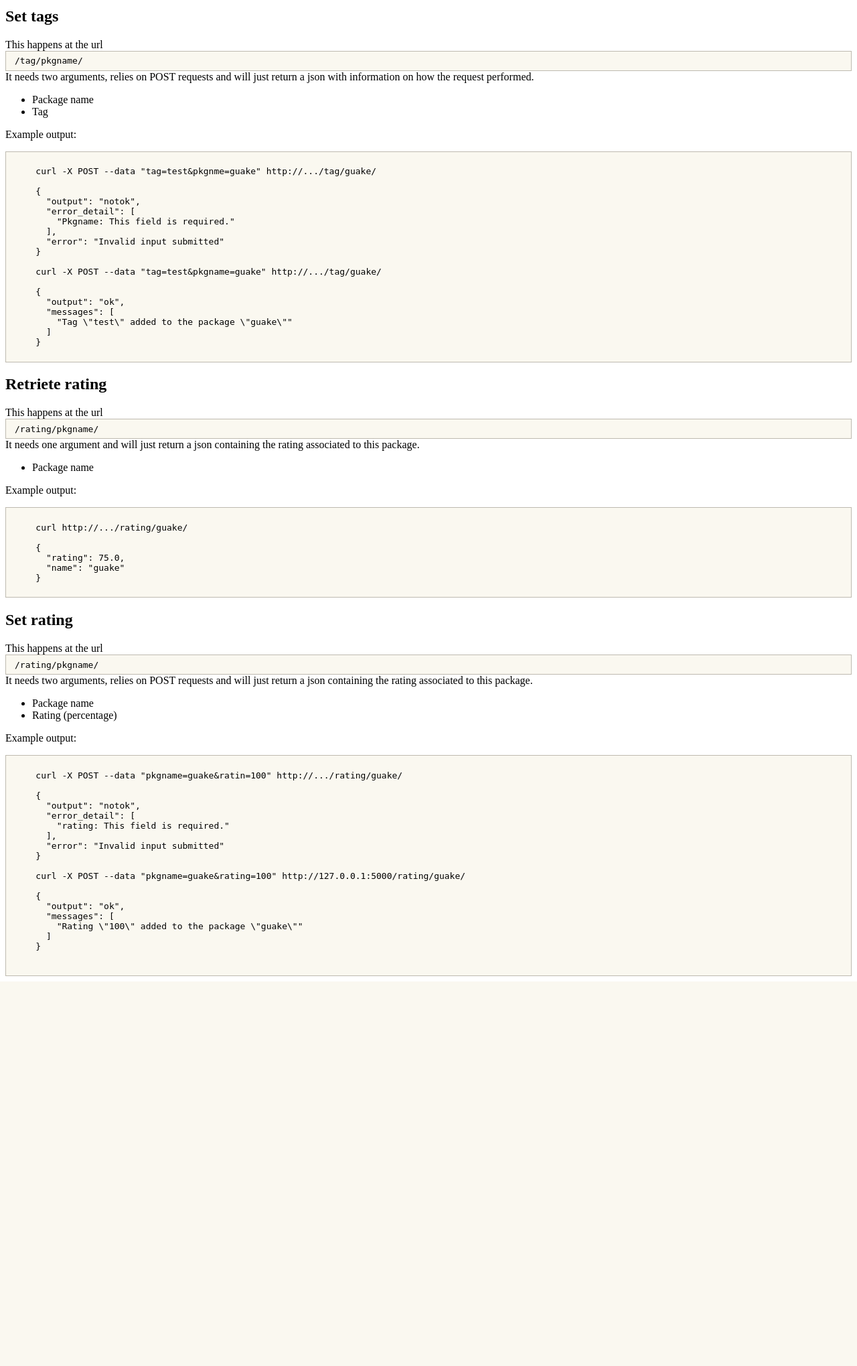
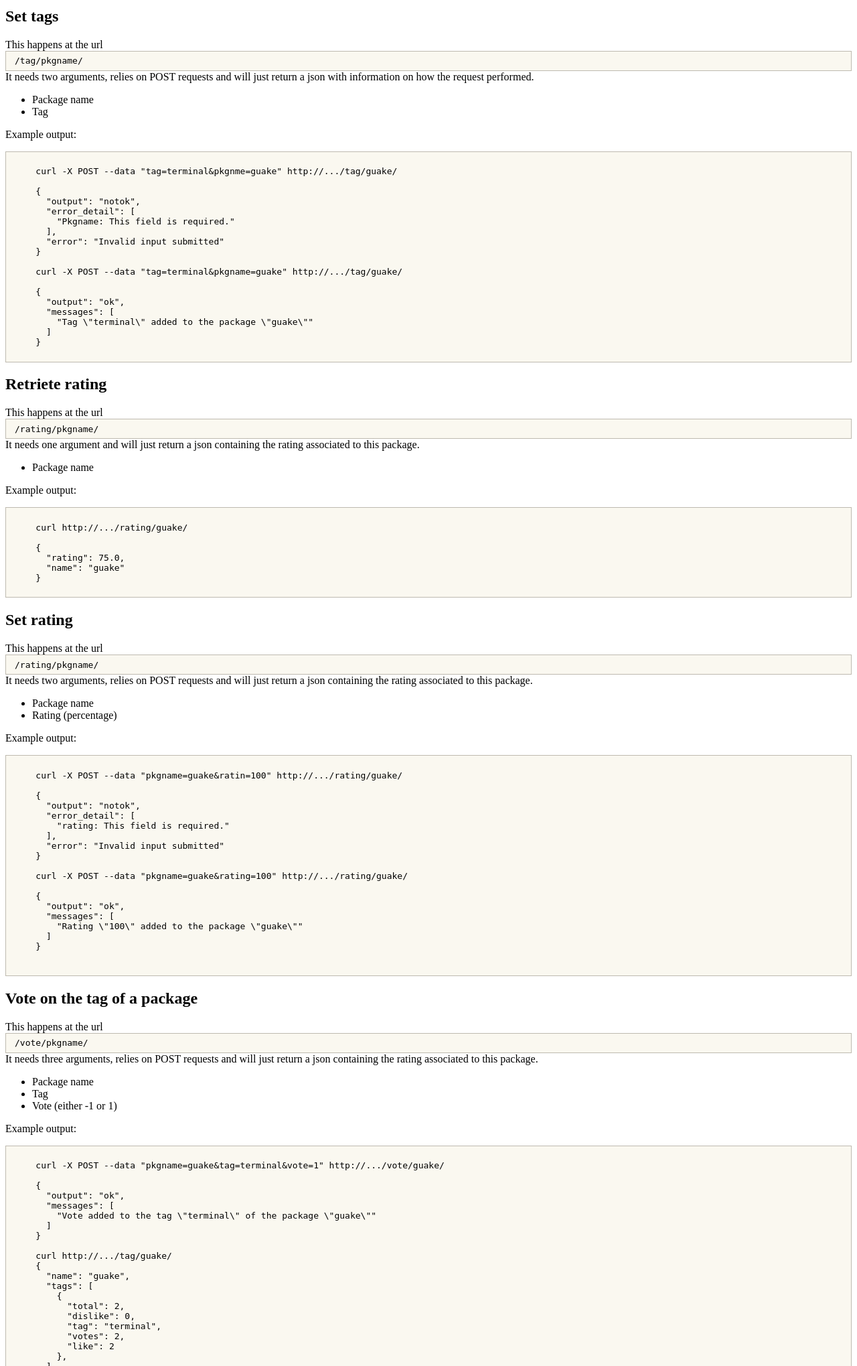
Before and after one commit to J5/fedora-tagger, a Flask app: page / in a window 1280 px wide. Shown: the part 684-2723 px from the top of the page at 67% size. Before the commit the page ends 2149 px from the top, so only its background shows below. Run offline with Flask 3, Linux system fonts and the light colour scheme; parts of the project's set-up code (start-up, migrations or seed data) failed here and were passed over.

Commit message:
Update API documentation

```diff
--- a/taggerapi/templates/api.html
+++ b/taggerapi/templates/api.html
@@ -57,7 +57,7 @@
     </ul>
     <p>Example output:</p>
     <code>
-    curl -X POST --data "tag=test&pkgnme=guake" http://.../tag/guake/
+    curl -X POST --data "tag=terminal&pkgnme=guake" http://.../tag/guake/
 
     {
       "output": "notok",
@@ -67,12 +67,12 @@
       "error": "Invalid input submitted"
     }
 
-    curl -X POST --data "tag=test&pkgname=guake" http://.../tag/guake/
+    curl -X POST --data "tag=terminal&pkgname=guake" http://.../tag/guake/
 
     {
       "output": "ok",
       "messages": [
-        "Tag \"test\" added to the package \"guake\""
+        "Tag \"terminal\" added to the package \"guake\""
       ]
     }
     </code>
@@ -118,7 +118,7 @@
       "error": "Invalid input submitted"
     }
 
-    curl -X POST --data "pkgname=guake&rating=100" http://127.0.0.1:5000/rating/guake/
+    curl -X POST --data "pkgname=guake&rating=100" http://.../rating/guake/
 
     {
       "output": "ok",
@@ -129,5 +129,66 @@
 
     </code>
 
+    <h2>Vote on the tag of a package</h2>
+    <p>
+      This happens at the url <code>{{ url_for('vote_tag_pkg', pkgname='pkgname') }}</code>
+      It needs three arguments, relies on POST requests and will just return a json containing
+      the rating associated to this package.
+    </p>
+    <ul>
+      <li>Package name</li>
+      <li>Tag</li>
+      <li>Vote (either -1 or 1)</li>
+    </ul>
+    <p>Example output:</p>
+    <code>
+    curl -X POST --data "pkgname=guake&tag=terminal&vote=1" http://.../vote/guake/
+
+    {
+      "output": "ok",
+      "messages": [
+        "Vote added to the tag \"terminal\" of the package \"guake\""
+      ]
+    }
+
+    curl http://.../tag/guake/
+    {
+      "name": "guake",
+      "tags": [
+        {
+          "total": 2,
+          "dislike": 0,
+          "tag": "terminal",
+          "votes": 2,
+          "like": 2
+        },
+      ]
+    }
+
+    curl -X POST --data "pkgname=guake&tag=terminal&vote=-1" http://.../vote/guake/
+
+    {
+      "output": "ok",
+      "messages": [
+        "Vote changed to the tag \"terminal\" of the package \"guake\""
+      ]
+    }
+
+    curl http://.../tag/guake/
+    {
+      "name": "guake",
+      "tags": [
+        {
+          "total": 0,
+          "dislike": 1,
+          "tag": "terminal",
+          "votes": 2,
+          "like": 1
+        }
+      ]
+    }
+
+    </code>
+
   </div>
 {% endblock %}
```
